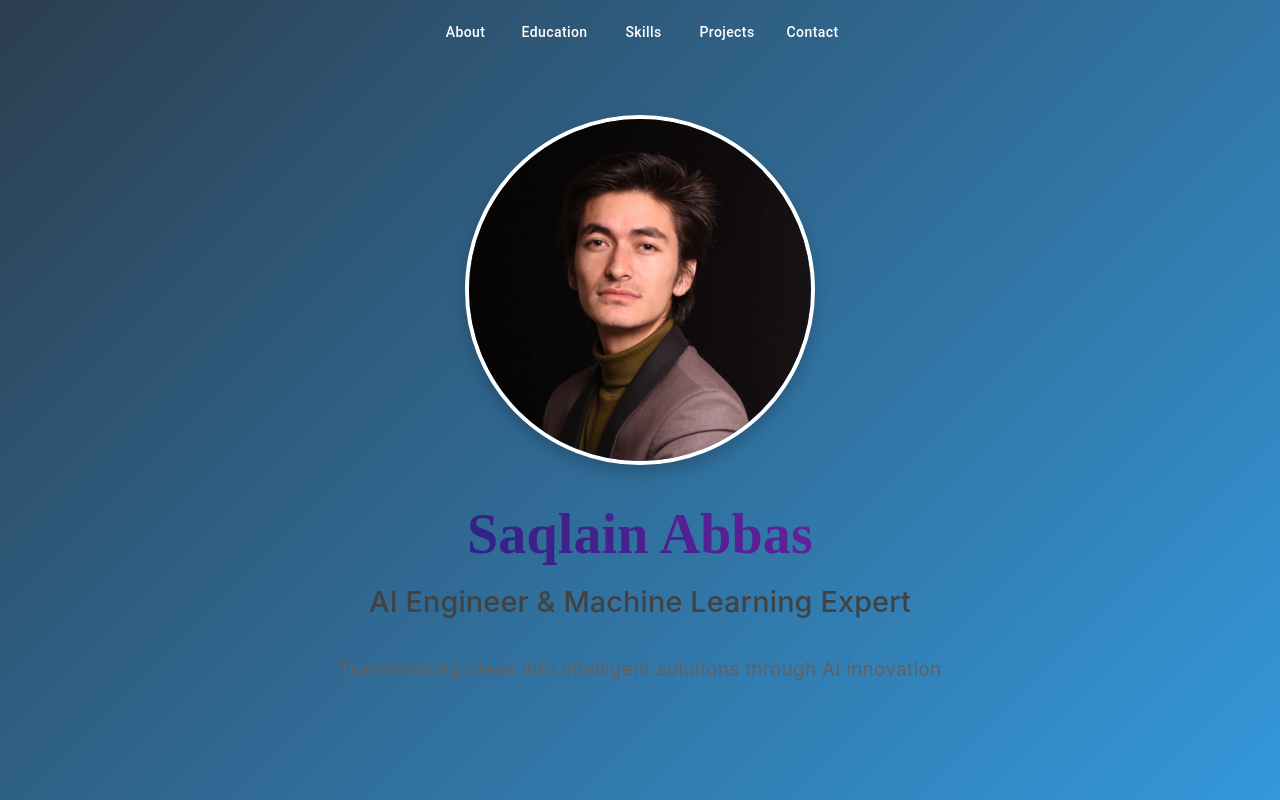
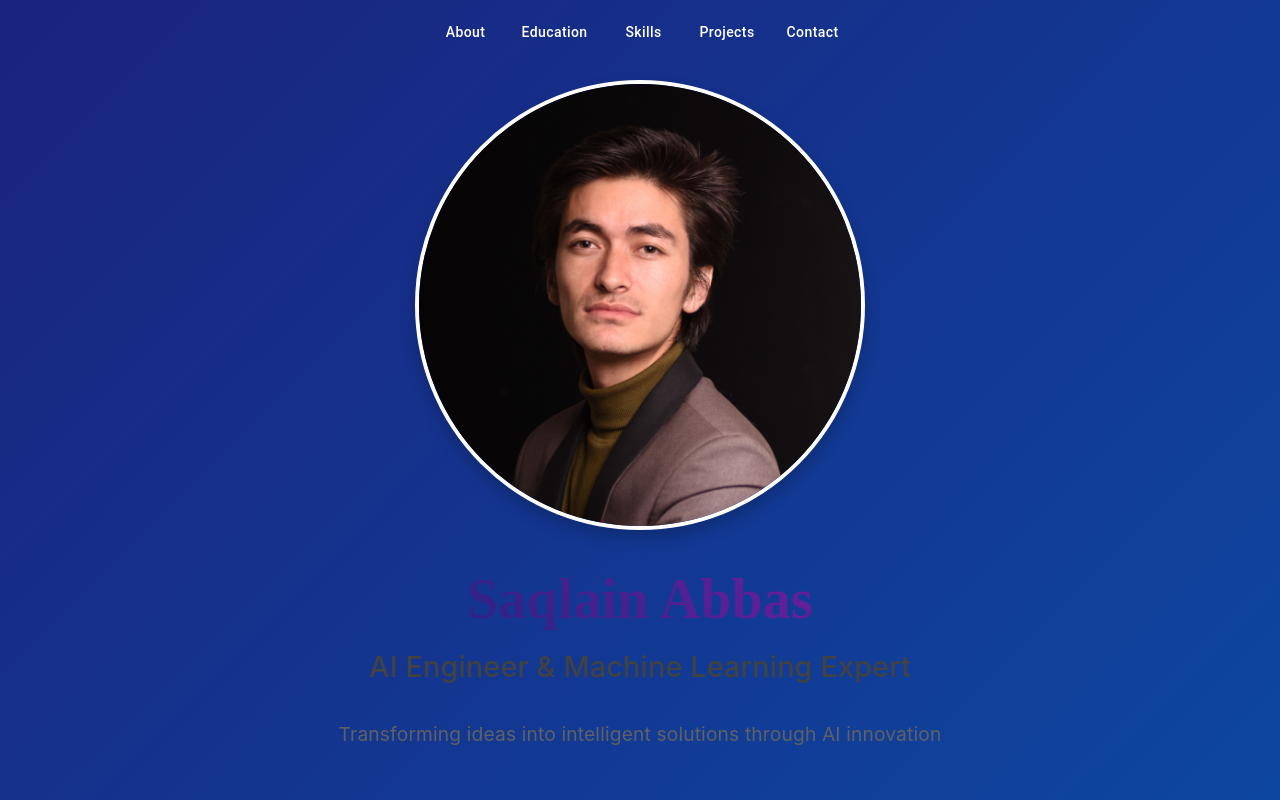
Before and after one commit to Razee4315/portfolio, a React (Vite) app: page / in a window 1280 px wide. Shown: the top 800 px of the page. Built offline with nearby package versions, Linux system fonts and the light colour scheme.

Commit message:
Update hero section with darker blue gradient and larger profile picture

```diff
--- a/src/components/HeroSection.tsx
+++ b/src/components/HeroSection.tsx
@@ -6,7 +6,7 @@ const StyledSection = styled('section')({
   minHeight: '100vh',
   display: 'flex',
   alignItems: 'center',
-  background: 'linear-gradient(135deg, #2C3E50 0%, #3498DB 100%)',
+  background: 'linear-gradient(135deg, #1a237e 0%, #0d47a1 100%)',
   padding: '80px 0',
 });
 
@@ -19,8 +19,8 @@ const ContentWrapper = styled('div')({
 });
 
 const ProfileImage = styled('img')({
-  width: '350px',
-  height: '350px',
+  width: '450px',
+  height: '450px',
   borderRadius: '50%',
   marginBottom: '2rem',
   boxShadow: '0 8px 16px rgba(0,0,0,0.2)',
```
